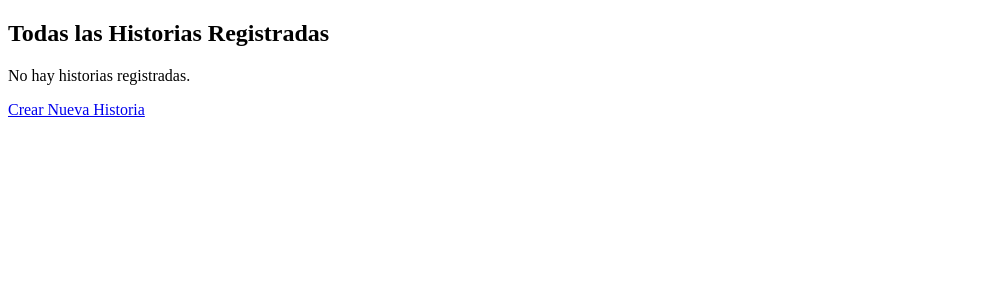
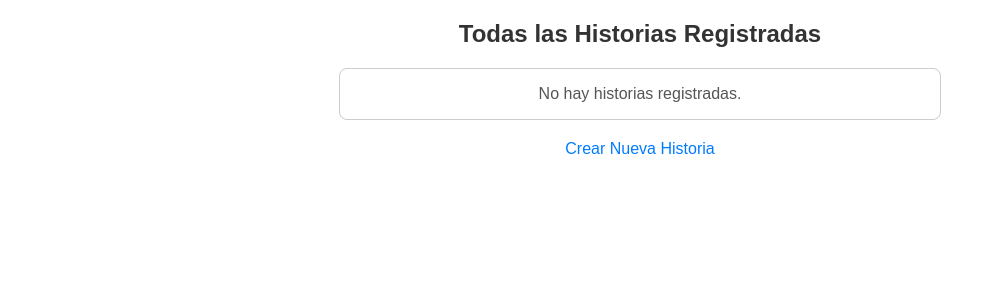
Before and after one commit to Franisis/Arqueso, a Django app: template rasi/rasi/templates/all_histories.html in a window 1280 px wide. Shown: the top 300 px of the page, without its empty margins (0-996 px from the left). Run offline with Django 4.2, Linux system fonts and the light colour scheme; the template is opened without the code that fills it, so the values that code supplies are empty.

Commit message:
para que se vea lindas las historias

```diff
--- a/rasi/rasi/templates/all_histories.html
+++ b/rasi/rasi/templates/all_histories.html
@@ -5,19 +5,65 @@
 <head>
     <meta charset="UTF-8">
     <title>Todas las Historias</title>
+    <style>
+        body {
+            font-family: 'Arial', sans-serif;
+            margin: 20px;
+            text-align: center;
+        }
+
+        h2 {
+            color: #333;
+        }
+
+        .histories-container {
+            max-width: 600px;
+            margin: 20px auto;
+            border: 1px solid #ccc;
+            border-radius: 8px;
+            overflow-y: auto;
+            max-height: 400px;
+        }
+
+        ul {
+            list-style: none;
+            padding: 0;
+        }
+
+        li {
+            padding: 10px;
+            border-bottom: 1px solid #ddd;
+            display: flex;
+            justify-content: space-between;
+        }
+
+        a {
+            text-decoration: none;
+            color: #007BFF;
+        }
+
+        p {
+            color: #555;
+        }
+    </style>
 </head>
 <body>
     <h2>Todas las Historias Registradas</h2>
 
+    <div class="histories-container">
         {% if historias %}
             <ul>
                 {% for historia in historias %}
-                <li>{{ historia.fields.iddbauthor }} - {{ historia.fields.cc }} - {{ historia.fields.motivo }} - <a href="{% url 'historyUpdate' %}?id={{ historia.pk }}">Actualizar</a></li>
+                    <li>
+                        <span>{{ historia.fields.iddbauthor }} - {{ historia.fields.cc }} - {{ historia.fields.motivo }}</span>
+                        <a href="{% url 'historyUpdate' %}?id={{ historia.pk }}">Actualizar</a>
+                    </li>
                 {% endfor %}
             </ul>
         {% else %}
             <p>No hay historias registradas.</p>
         {% endif %}
+    </div>
 
     <a href="{% url 'historyCreate' %}">Crear Nueva Historia</a>
 </body>
```
Lines whose indentation alone changed are shown as unchanged.
